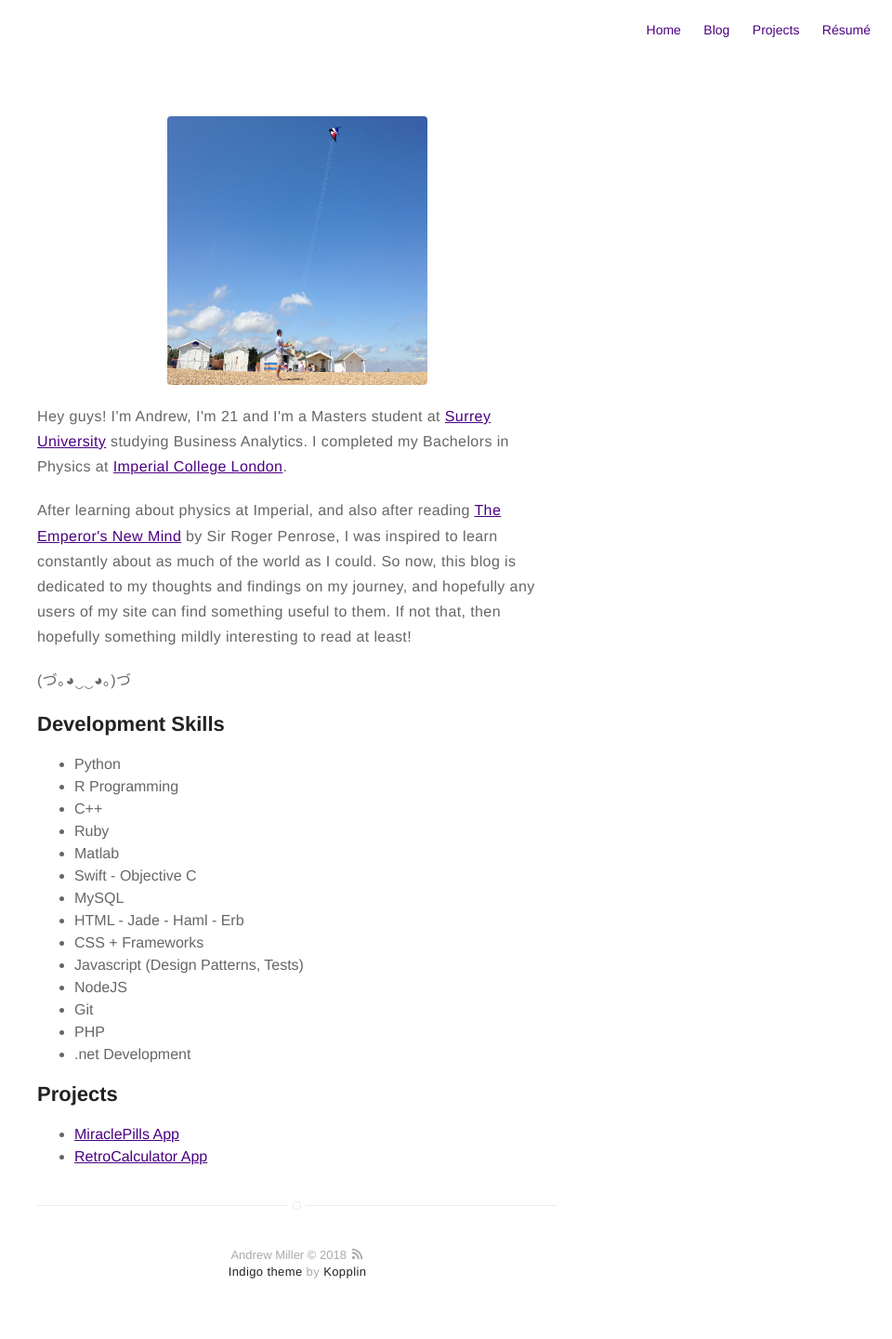
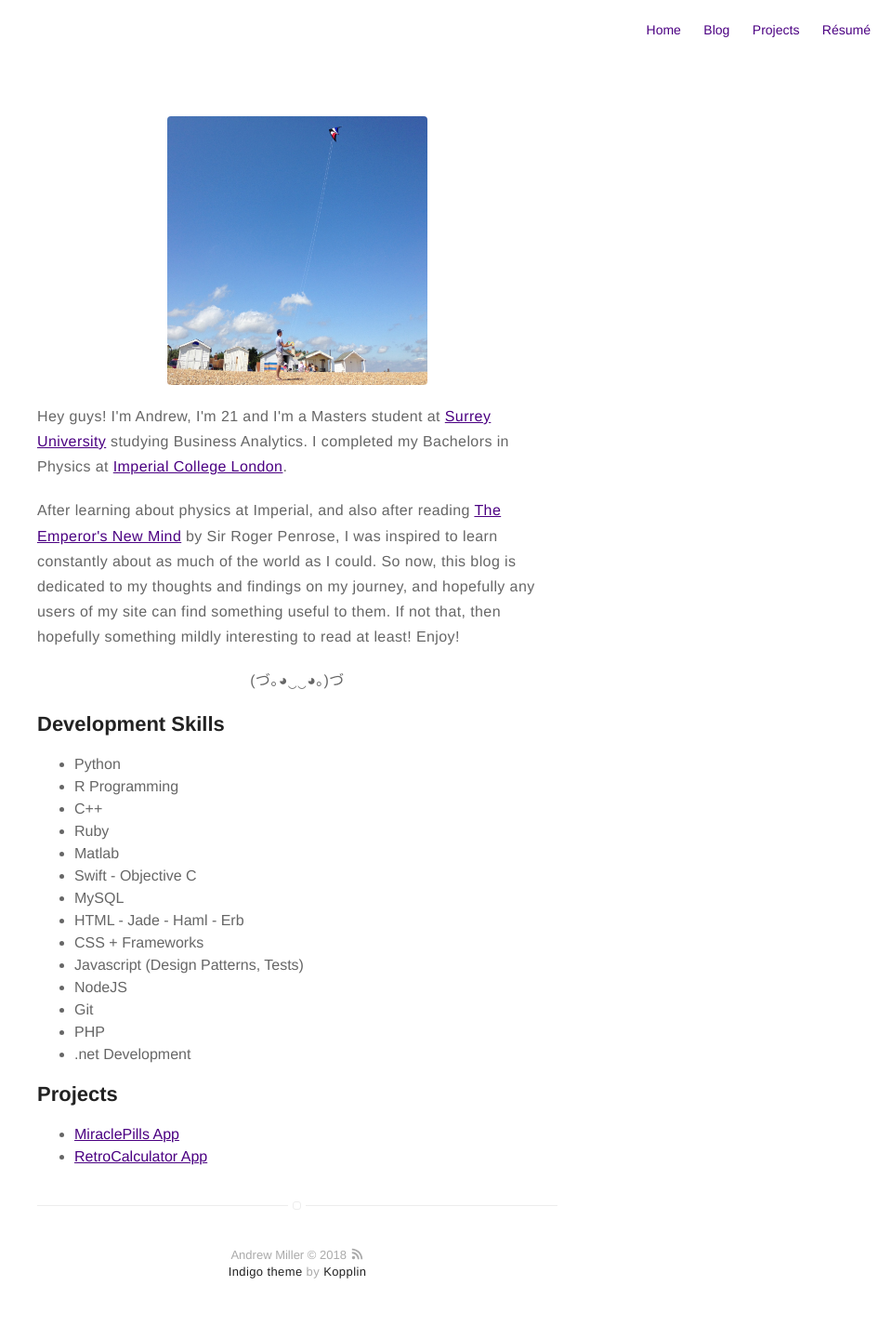
Before and after one commit to milldawg167/milldawg167.github.io, a Jekyll site: the page built from about.md, in a window 1280 px wide. Shown: the whole page at 93% size, without its empty margins (320-1280 px from the left). Built offline with Jekyll 4.4.1, drawn with Linux system fonts in a browser that asks for light colours.

Commit message:
Update about.md

```diff
--- a/about.md
+++ b/about.md
@@ -15,9 +15,9 @@ ref=dp_ob_title_bk">The Emperor's New Mind</a> by Sir Roger Penrose, I was inspi
 to learn constantly about as much of the world as I could. So now, this blog is
 dedicated to my thoughts and findings on my journey, and hopefully any users of my
 site can find something useful to them. If not that, then hopefully something mildly
-interesting to read at least!</p>
+interesting to read at least! Enjoy!</p>
 
-<p>(づ｡◕‿‿◕｡)づ</p>
+<p align="center">(づ｡◕‿‿◕｡)づ</p>
 
 <h2>Development Skills</h2>
 
```
